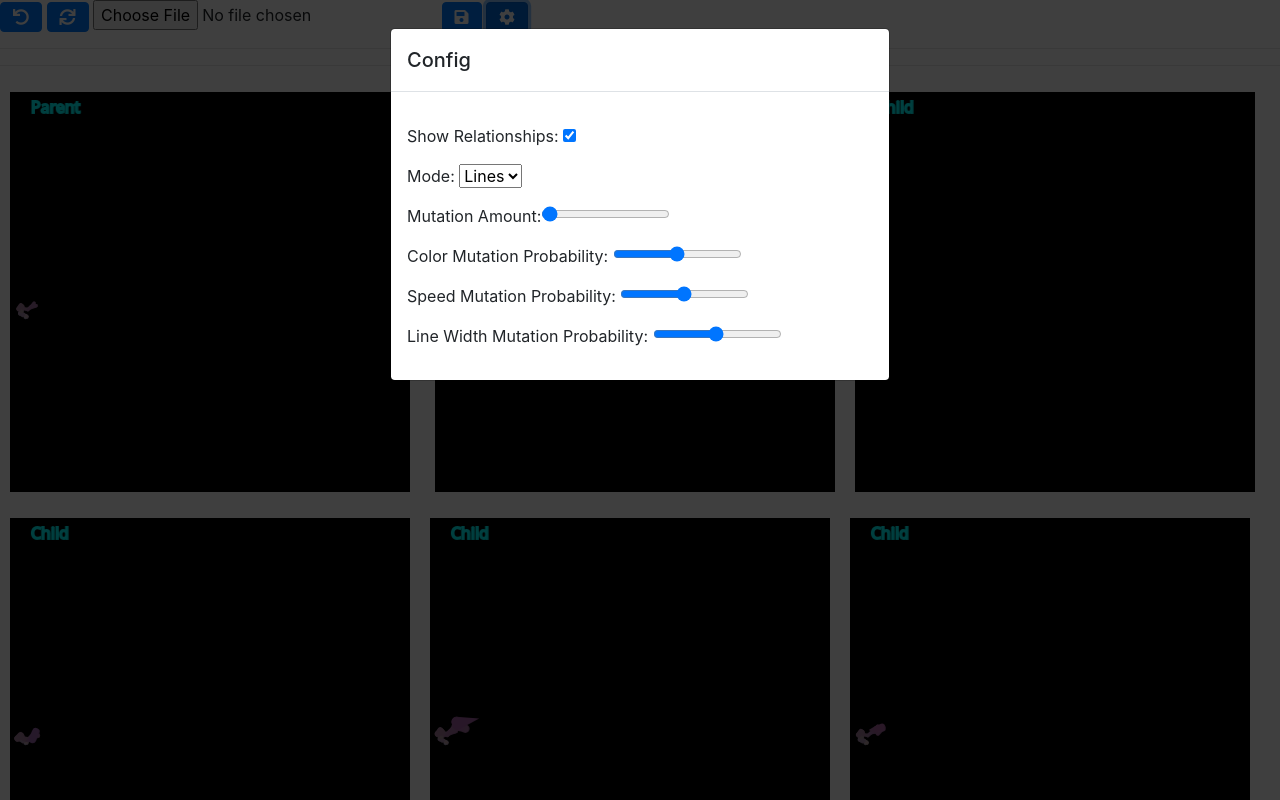
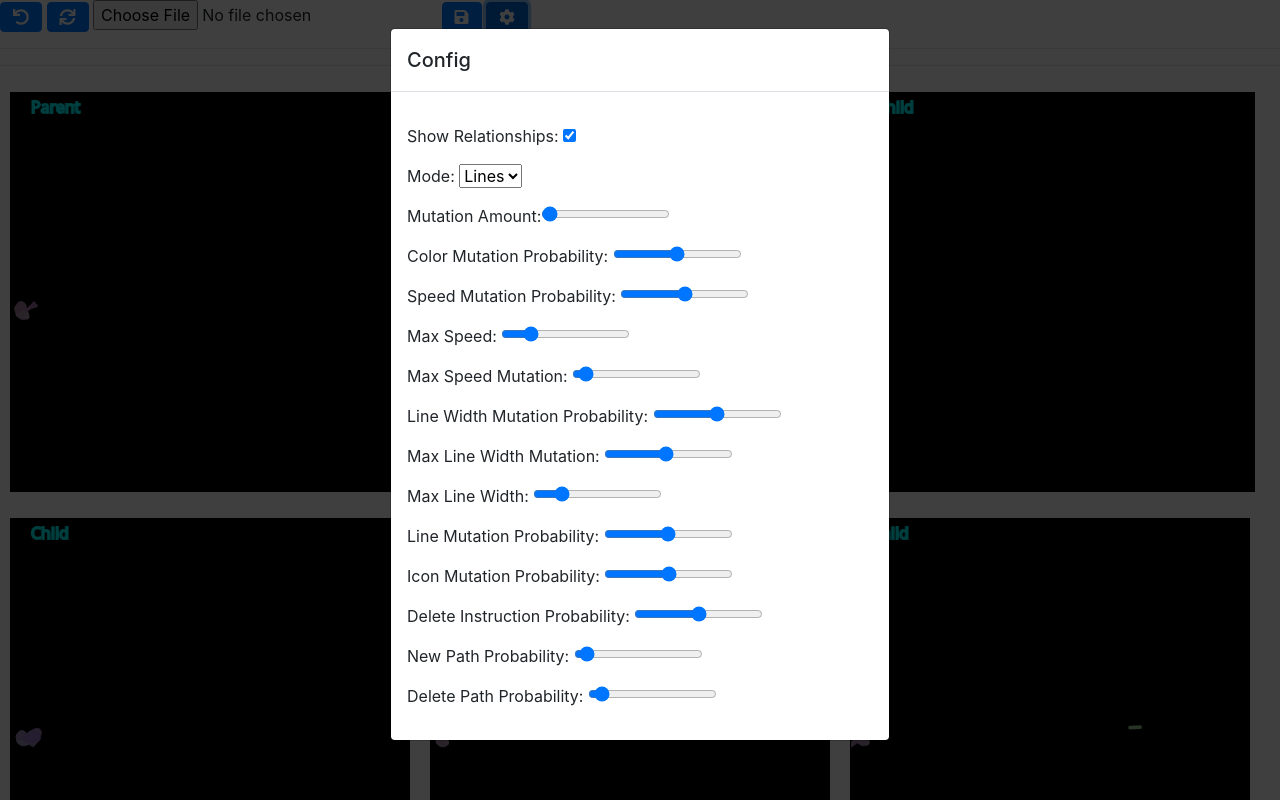
Before and after one commit to wolfgangmeyers/biomorph.art, a website built with Parcel: page index.html in a window 1280 px wide. Both pictures are taken after a click on the button 507 px from the left and 16 px from the top of the page. Shown: the top 800 px of the page. Built offline with nearby package versions, Linux system fonts and the light colour scheme.

Commit message:
Lots of new config options

```diff
--- a/config.ts
+++ b/config.ts
@@ -2,7 +2,7 @@ export function mutationAmount(): number {
     return parseInt((<HTMLInputElement>document.getElementById("mutationAmount")).value);
 }
 
-export function colorMutationAmount(): number {
+export function colorMutationProbability(): number {
     return parseFloat((<HTMLInputElement>document.getElementById("colorMutationProbability")).value);
 }
 
@@ -13,3 +13,39 @@ export function speedMutationProbability(): number {
 export function lineWidthMutationProbability(): number {
     return parseFloat((<HTMLInputElement>document.getElementById("lineWidthMutationProbability")).value);
 }
+
+export function lineMutationProbability(): number {
+    return parseFloat((<HTMLInputElement>document.getElementById("lineMutationProbability")).value);
+}
+
+export function iconMutationProbability(): number {
+    return parseFloat((<HTMLInputElement>document.getElementById("iconMutationProbability")).value);
+}
+
+export function deleteInstructionProbability(): number {
+    return parseFloat((<HTMLInputElement>document.getElementById("deleteInstructionProbability")).value);
+}
+
+export function newPathProbability(): number {
+    return parseFloat((<HTMLInputElement>document.getElementById("newPathProbability")).value);
+}
+
+export function deletePathProbability(): number {
+    return parseFloat((<HTMLInputElement>document.getElementById("deletePathProbability")).value);
+}
+
+export function maxLineWidthMutation(): number {
+    return parseFloat((<HTMLInputElement>document.getElementById("maxLineWidthMutation")).value);
+}
+
+export function maxLineWidth(): number {
+    return parseFloat((<HTMLInputElement>document.getElementById("maxLineWidth")).value);
+}
+
+export function maxSpeed(): number {
+    return parseFloat((<HTMLInputElement>document.getElementById("maxSpeed")).value);
+}
+
+export function maxSpeedMutation(): number {
+    return parseFloat((<HTMLInputElement>document.getElementById("maxSpeedMutation")).value);
+}
--- a/generator.ts
+++ b/generator.ts
@@ -3,7 +3,7 @@ import * as d3 from "d3-color";
 import { Painting, InstructionType, Instruction, Mode } from "./model";
 import { norm, wrap } from "./norm";
 import { fa_unicodes } from "./fa";
-import { mutationAmount, colorMutationAmount, speedMutationProbability, lineWidthMutationProbability } from "./config";
+import { mutationAmount, colorMutationProbability, speedMutationProbability, lineWidthMutationProbability, iconMutationProbability, deleteInstructionProbability, newPathProbability, deletePathProbability, lineMutationProbability, maxLineWidth, maxLineWidthMutation, maxSpeedMutation } from "./config";
 
 export function generateBeginInstruction(canvasWidth: number, canvasHeight: number): Instruction {
 
@@ -95,7 +95,7 @@ function generateLineWidthInstruction(): Instruction {
     return {
         type: "lineWidth",
         args: {
-            amount: Math.random() * config.maxLineWidthMutation * 2 - config.maxLineWidthMutation,
+            amount: Math.random() * maxLineWidth() * 2 - maxLineWidth(),
         }
     };
 }
@@ -110,21 +110,8 @@ function generateSpeedInstruction(): Instruction {
 }
 
 const config = {
-    maxMutationIterations: 200,
-    addPositionProbability: 0.3,
-    addIconProbability: 0.3,
-    addStrokeStyleProbability: 0.5,
-    addSpeedProbability: 0.3,
-    addLineWidthProbability: 0.1,
-
-    mutateInstructionProbability: 0.3,
-    removeInstructionProbability: 0.3,
-    startNewPathProbability: 0.005,
-    removePathProbability: 0.005,
-
     maxPositionMutation: Math.PI / 5,
     maxColorMutation: 10,
-    maxLineWidthMutation: 2,
     maxSpeedMutation: 1,
 };
 
@@ -132,31 +119,29 @@ export function mutatePainting(painting: Painting, mode: Mode) {
     const iterations = mutationAmount();
     for (let i = 0; i < iterations; i++) {
         const path = painting.paths[Math.floor(Math.random() * painting.paths.length)];
-        if (Math.random() < config.addPositionProbability && mode == "lines") {
+        if (Math.random() < lineMutationProbability() && mode == "lines") {
             path.instructions.push(generatePositionInstruction());
         }
-        if (Math.random() < colorMutationAmount()) {
+        if (Math.random() < colorMutationProbability()) {
             path.instructions.push(generateStrokeStyleInstruction());
         }
         if (Math.random() < lineWidthMutationProbability()) {
             path.instructions.push(generateLineWidthInstruction());
         }
-        if (Math.random() < config.addSpeedProbability) {
+        if (Math.random() < speedMutationProbability()) {
             path.instructions.push(generateSpeedInstruction());
         }
-        if (Math.random() < config.addIconProbability && mode == "icons") {
+        if (Math.random() < iconMutationProbability() && mode == "icons") {
             path.instructions.push(generateIconInstruction());
         }
-        if (Math.random() < config.removeInstructionProbability && path.instructions.length > 1) {
+        if (Math.random() < deleteInstructionProbability() && path.instructions.length > 1) {
             let index = Math.floor(Math.random() * path.instructions.length - 1) + 1;
             path.instructions.splice(index, 1);
         }
-        if (Math.random() < config.mutateInstructionProbability) {
-            const randomInstruction = path.instructions[Math.floor(Math.random() * path.instructions.length)];
-            instructionMutators[randomInstruction.type](randomInstruction);
-        }
-        // TODO: maybe remodel to have multiple paths?
-        if (Math.random() < config.startNewPathProbability) {
+        const randomInstruction = path.instructions[Math.floor(Math.random() * path.instructions.length)];
+        instructionMutators[randomInstruction.type](randomInstruction);
+
+        if (Math.random() < newPathProbability()) {
             painting.paths.push({
                 instructions: [
                     // TODO: refactor canvas width out
@@ -165,7 +150,7 @@ export function mutatePainting(painting: Painting, mode: Mode) {
                 ]
             })
         }
-        if (Math.random() < config.removePathProbability && painting.paths.length > 1) {
+        if (Math.random() < deletePathProbability() && painting.paths.length > 1) {
             painting.paths.splice(Math.floor(Math.random() * painting.paths.length), 1);
         }
     }
@@ -177,7 +162,7 @@ export function mutateBeginInstruction(instruction: Instruction) {
 }
 
 export function mutateStrokeStyleInstruction(instruction: Instruction) {
-    if (Math.random() >= colorMutationAmount()) {
+    if (Math.random() >= colorMutationProbability()) {
         return;
     }
     instruction.args.r *= Math.random() + 0.5;
@@ -197,16 +182,16 @@ function mutateLineWidthInstruction(instruction: Instruction) {
     if (Math.random() >= lineWidthMutationProbability()) {
         return;
     }
-    const mutationAmount = Math.random() * config.maxLineWidthMutation * 2 - config.maxLineWidthMutation;
-    instruction.args.amount = norm(instruction.args.amount + mutationAmount, -config.maxLineWidthMutation, config.maxLineWidthMutation);
+    const mutationAmount = Math.random() * maxLineWidthMutation() * 2 - maxLineWidthMutation();
+    instruction.args.amount = norm(instruction.args.amount + mutationAmount, -maxLineWidthMutation(), maxLineWidthMutation());
 }
 
 function mutateSpeedInstruction(instruction: Instruction) {
     if (Math.random() >= speedMutationProbability()) {
         return;
     }
-    const mutationAmount = Math.random() * config.maxSpeedMutation * 2 - config.maxSpeedMutation;
-    instruction.args.amount = norm(instruction.args.amount + mutationAmount, -config.maxSpeedMutation, config.maxSpeedMutation);
+    const mutationAmount = Math.random() * maxSpeedMutation() * 2 - maxSpeedMutation();
+    instruction.args.amount = norm(instruction.args.amount + mutationAmount, -maxSpeedMutation(), maxSpeedMutation());
 }
 
 export function clone<T>(item: T): T {
--- a/index.html
+++ b/index.html
@@ -54,15 +54,52 @@
                         </div>
                         <div class="form-group">
                             Color Mutation Probability:
-                            <input type="range" min="0.01" max="1.0" step="0.01" value="0.5" id="colorMutationProbability" />
+                            <input type="range" min="0.0" max="1.0" step="0.01" value="0.5" id="colorMutationProbability" />
                         </div>
                         <div class="form-group">
                             Speed Mutation Probability:
-                            <input type="range" min="0.01" max="1.0" step="0.01" value="0.5" id="speedMutationProbability" />
+                            <input type="range" min="0.0" max="1.0" step="0.01" value="0.5" id="speedMutationProbability" />
+                        </div>
+                        <div class="form-group">
+                            Max Speed:
+                            <input type="range" min="0.5" max="50.0" step="0.1" value="10.0" id="maxSpeed" />
+                        </div>
+                        <div class="form-group">
+                            Max Speed Mutation:
+                            <input type="range" min="0.5" max="10.0" step="0.1" value="1.0" id="maxSpeedMutation" />
                         </div>
                         <div class="form-group">
                             Line Width Mutation Probability:
-                            <input type="range" min="0.01" max="1.0" step="0.01" value="0.5" id="lineWidthMutationProbability" />
+                            <input type="range" min="0.0" max="1.0" step="0.01" value="0.5" id="lineWidthMutationProbability" />
+                        </div>
+                        <div class="form-group">
+                            Max Line Width Mutation:
+                            <input type="range" min="0.5" max="10.0" step="0.1" value="5.0" id="maxLineWidthMutation" />
+                        </div>
+                        <div class="form-group">
+                            Max Line Width:
+                            <input type="range" min="1" max="50.0" step="0.1" value="10.0" id="maxLineWidth" />
+                        </div>
+                        <div class="form-group">
+                            Line Mutation Probability:
+                            <input type="range" min="0.0" max="1.0" step="0.01" value="0.5" id="lineMutationProbability" />
+                        </div>
+
+                        <div class="form-group">
+                            Icon Mutation Probability:
+                            <input type="range" min="0.0" max="1.0" step="0.01" value="0.5" id="iconMutationProbability" />
+                        </div>
+                        <div class="form-group">
+                            Delete Instruction Probability:
+                            <input type="range" min="0.0" max="1.0" step="0.01" value="0.5" id="deleteInstructionProbability" />
+                        </div>
+                        <div class="form-group">
+                            New Path Probability:
+                            <input type="range" min="0.0" max="0.1" step="0.001" value="0.005" id="newPathProbability" />
+                        </div>
+                        <div class="form-group">
+                            Delete Path Probability:
+                            <input type="range" min="0.0" max="0.1" step="0.001" value="0.005" id="deletePathProbability" />
                         </div>
                     </form>
                 </div>
--- a/renderer.ts
+++ b/renderer.ts
@@ -1,6 +1,7 @@
 import { Painting, PathBuilder, InstructionProcessorSet, Mode } from "./model";
 import { norm } from "./norm";
 import * as d3 from "d3-color";
+import { maxLineWidth, maxSpeed } from "./config";
 
 const processors: InstructionProcessorSet = {
     "begin": (ctx: CanvasRenderingContext2D, builder: PathBuilder, args: any) => {
@@ -52,12 +53,12 @@ const processors: InstructionProcessorSet = {
             ctx.moveTo(builder.x, builder.y);
         }
         builder.lineWidth += args.amount;
-        builder.lineWidth = norm(builder.lineWidth, 1, 10);
+        builder.lineWidth = norm(builder.lineWidth, 0.5, maxLineWidth());
         ctx.lineWidth = builder.lineWidth;
     },
     "speed": (ctx: CanvasRenderingContext2D, builder: PathBuilder, args: any) => {
         builder.speed += args.amount;
-        builder.speed = norm(builder.speed, 0.5, 50);
+        builder.speed = norm(builder.speed, 0.5, maxSpeed());
     },
     "icon": (ctx: CanvasRenderingContext2D, builder: PathBuilder, args: any) => {
         ctx.font = `600 ${args.size} "Font Awesome 5 Free"`;
```
